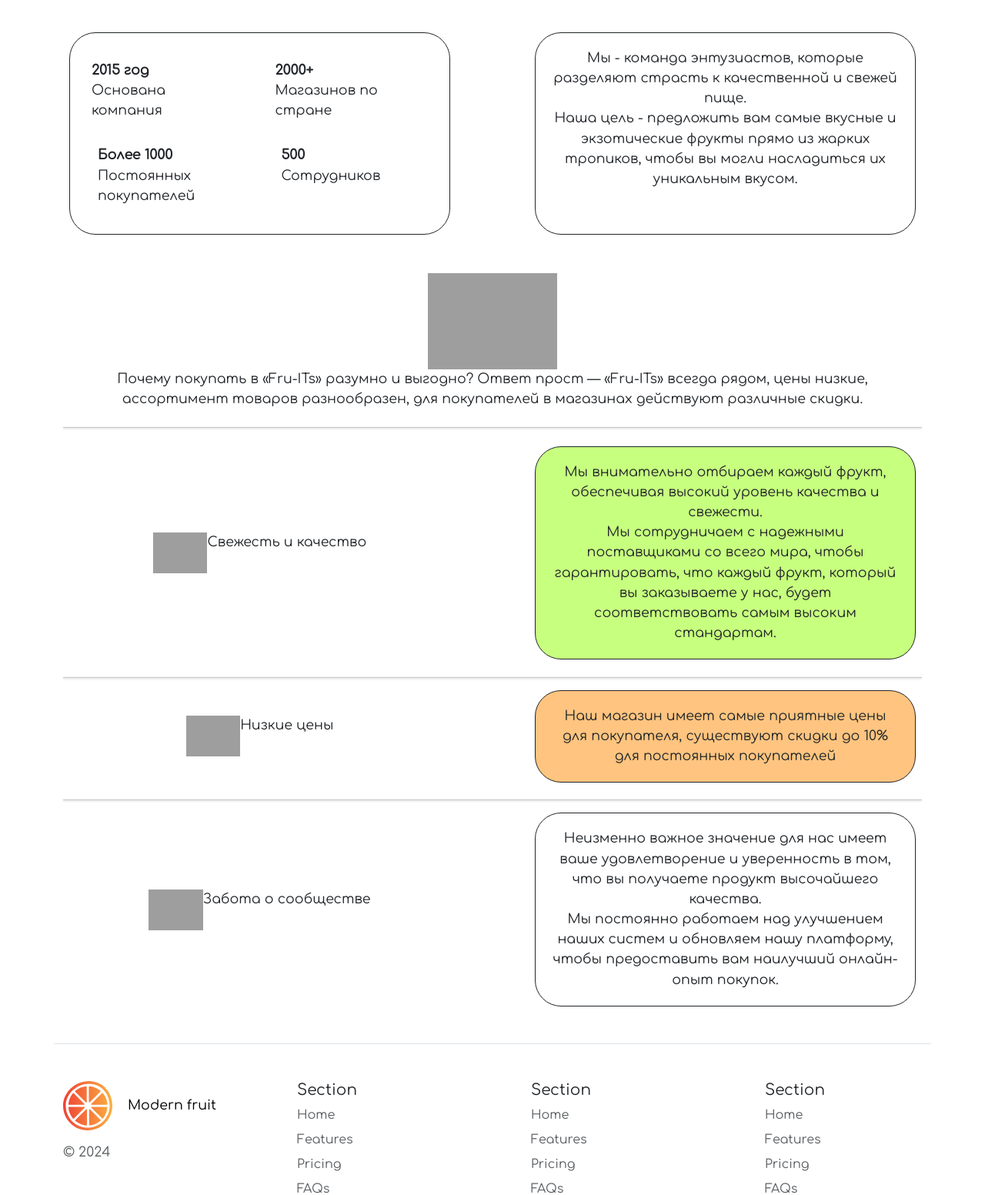
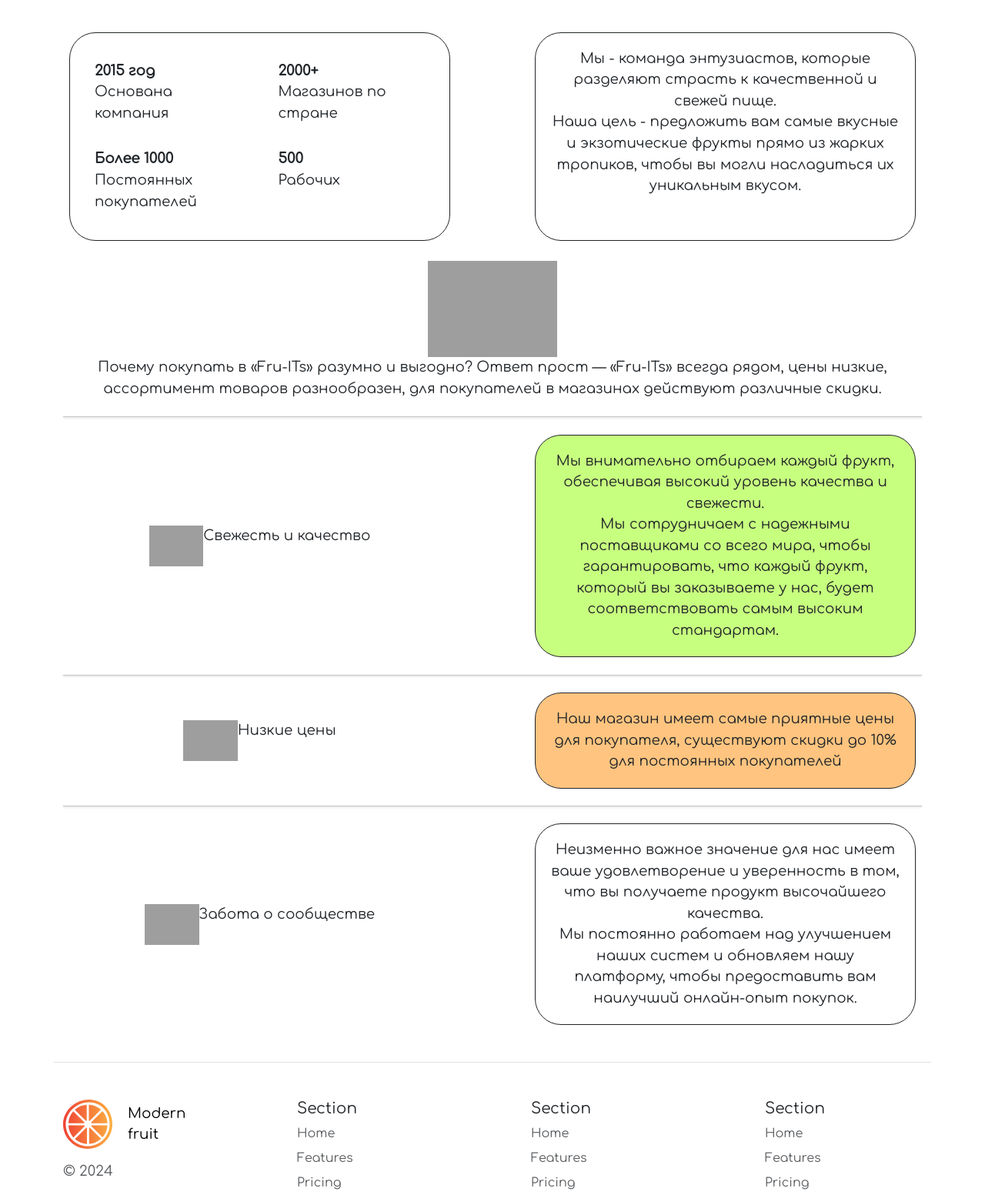
Before and after one commit to NoobikNovi4ok/mayProject, a Django app: page /about in a window 1280 px wide. Shown: the part 163-1716 px from the top of the page at 77% size. Run offline with Django 5.2, Linux system fonts and the light colour scheme; some libraries are stand-ins or nearby versions; grey boxes are pictures that could not be loaded.

Commit message:
Улучшение страницы about

```diff
--- a/newsait/main/static/main/css/main.css
+++ b/newsait/main/static/main/css/main.css
@@ -49,6 +52,10 @@ body {
     .card-img{
         width:180px;
         height:180px;
+    }
+        hr {
+        margin-top:2%;
+        margin-bottom:2%;
     }
 
 }
@@ -187,7 +193,7 @@ hr {
   font-size: calc(16px + 5 * (100vw - 320px) / 880);
 }
 .container p {
-  font-size: calc(12px + 5 * (100vw - 320px) / 880);
+  font-size: calc(16px + 3 * (100vw - 480px) / 1024);
 }
 
 .model_item_po4ta {
--- a/newsait/main/templates/main/about.html
+++ b/newsait/main/templates/main/about.html
@@ -11,10 +11,10 @@
         <div class="row justify-content-between mx-2">
           <div class="col-sm-6 col-md-5 col-lg-5 new_modal_about" style="border-radius:34px;border:solid 1px;padding:20px;">
             <div class="row justify-content-around mt-3">
-              <div class="col-5 col-sm-5 col-lg-5 col-md-5">
+              <div class="col-sm-5 col-lg-5 col-md-5">
               <p><b>2015 год</b> <br />Основана компания</p>
             </div>
-            <div class="col-5 col-sm-5 col-lg-5 col-md-5 mx-2">
+            <div class="col-sm-5 col-lg-5 col-md-5">
               <p>
                 <b>2000+</b><br />
                 Магазинов по стране
@@ -22,11 +22,11 @@
             </div>
               </div>
             <div class="row justify-content-around mt-3">
-            <div class="col-5">
+            <div class="col-sm-5 col-md-5 col-lg-5">
               <p><b>Более 1000</b> <br />Постоянных покупателей</p>
             </div>
-            <div class="col-5 mx-2">
-              <p><b>500</b> <br />Сотрудников</p>
+            <div class="col-sm-5 col-md-5 col-lg-5">
+              <p><b>500</b> <br />Рабочих</p>
             </div>
               </div>
           </div>
@@ -44,7 +44,7 @@
 
     </section>
 
-    <section class="my-4">
+    <section>
       <div class="container text-center">
         <img src="{% static 'main/img/heart.png' %}" style="width: 15%; height: 15%" />
         <p>
@@ -55,10 +55,10 @@
         <hr />
       </div>
     </section>
-<section class="my-2">
+<section>
       <div class="container">
         <div class="row justify-content-between align-items-center mx-2">
-          <div class="col-sm-5 col-md-5 col-lg-5 d-flex justify-content-center">
+          <div class="col-sm-5 col-md-5 col-lg-5 d-flex justify-content-center" style="padding-bottom:0;">
             <img
               src="{% static 'main/img/icon_watermelon.png' %}"
               class=""
@@ -104,7 +104,7 @@
         <hr/>
       </div>
     </section>
-    <section class="my-2">
+    <section>
       <div class="container">
         <div class="row justify-content-between align-items-center mx-2">
           <div class="col-sm-5 col-md-5 col-lg-5 d-flex justify-content-center">
```
Also changed, not shown: other parts of newsait/main/static/main/css/main.css (+4 -2 lines).
